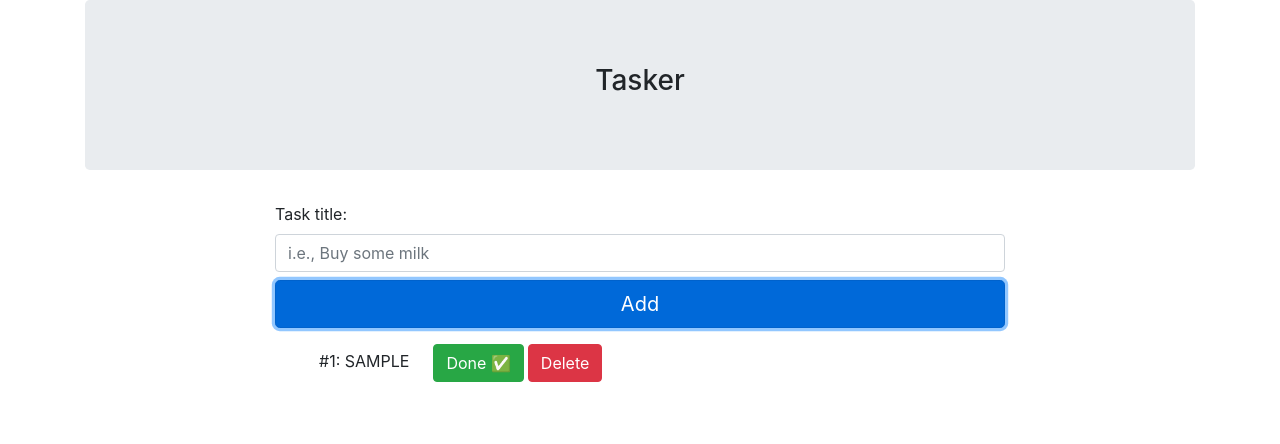
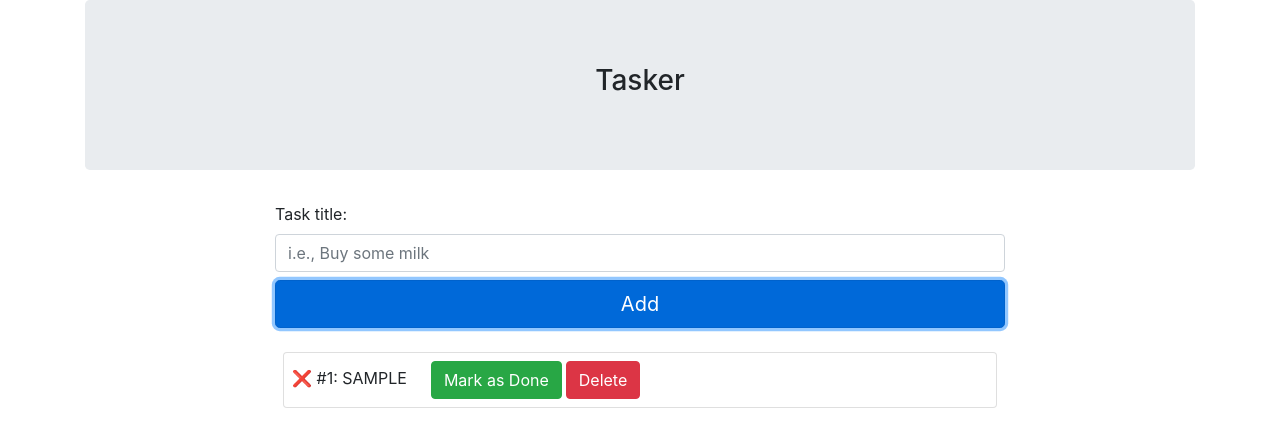
Before and after one commit to acodeguy/tasker, a React (Create React App) app: page / in a window 1280 px wide. Both pictures are taken after typing "Sample" into the empty fields and a click on the button "Add". Shown: the top 444 px of the page. Built offline with nearby package versions, Linux system fonts and the light colour scheme.

Commit message:
Style the Todo item to be part of a ListGroup and to have padding and margin between each item in the List

```diff
--- a/src/components/Todo.js
+++ b/src/components/Todo.js
@@ -1,5 +1,8 @@
 import React, { Component } from 'react'
-import { Button } from 'reactstrap'
+import {
+  Button,
+  ListGroupItem }
+  from 'reactstrap'
 
 class Todo extends Component {
   constructor(props) {
@@ -31,19 +34,23 @@ class Todo extends Component {
       { textDecoration: 'none', textTransform: 'uppercase' }
 
     const toggleButtonText = completed === true ?
-      'Not Done ❌' :
-      'Done ✅'
+      'Mark as Not Done' :
+      'Mark as Done'
+
+    const taskCompletionStatus = completed === true ?
+      '✅' :
+      '❌'
 
     const toggleButtonColour = completed === true ?
       'primary' :
       'success'
 
     return(
-      <li className='todo-item m-1' id={id}>
-          &#35;{id}: <span className={taskTextClasses} style={textStyle}>{task}</span>
-          <Button color={toggleButtonColour} className='btn-toggle-item mr-1 ml-4' onClick={this.handleCompletionToggle}>{toggleButtonText}</Button>
-          <Button color='danger' className='btn-delete-item' onClick={() => this.props.delete(id)}>Delete</Button>
-      </li>
+      <ListGroupItem className='todo-item m-2 p-2' id={id}>
+        <span>{taskCompletionStatus} &#35;{id}: <span className={taskTextClasses} style={textStyle}>{task}</span></span>
+        <Button color={toggleButtonColour} className='btn-toggle-item mr-1 ml-4' onClick={this.handleCompletionToggle}>{toggleButtonText}</Button>
+        <Button color='danger' className='btn-delete-item' onClick={() => this.props.delete(id)}>Delete</Button>
+      </ListGroupItem>
     )
   }
 }
--- a/src/components/TodoList.js
+++ b/src/components/TodoList.js
@@ -6,6 +6,7 @@ import {
   FormGroup,
   Input,
   Label,
+  ListGroup
   } from 'reactstrap'
 
 class TodoList extends Component {
@@ -64,7 +65,7 @@ class TodoList extends Component {
         </Form>
 
         {this.state.items ?
-          <ul style={listStyle}>
+          <ListGroup style={listStyle}>
             {this.state.items.map((item) => {
 
               return(
@@ -75,7 +76,7 @@ class TodoList extends Component {
                   />
               )
             })}
-          </ul>
+          </ListGroup>
         : null
         }
       </div>
```
